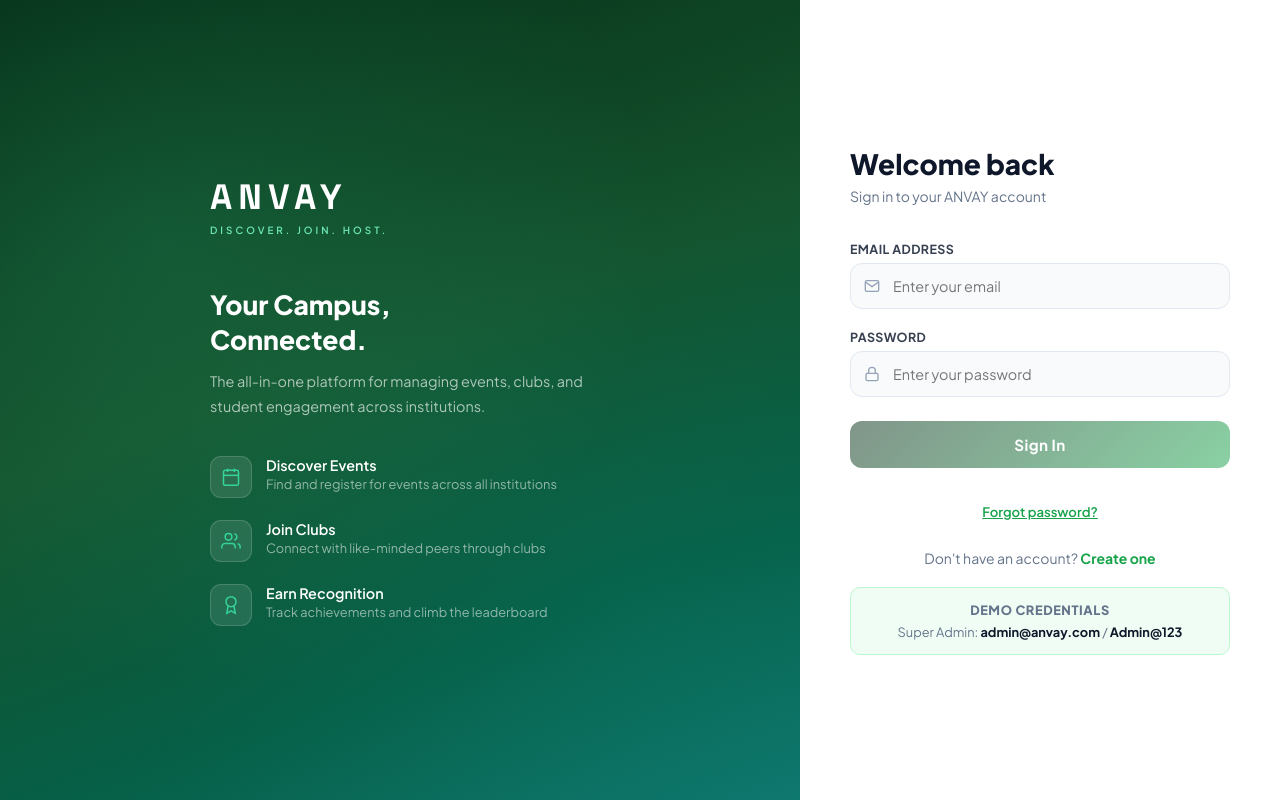
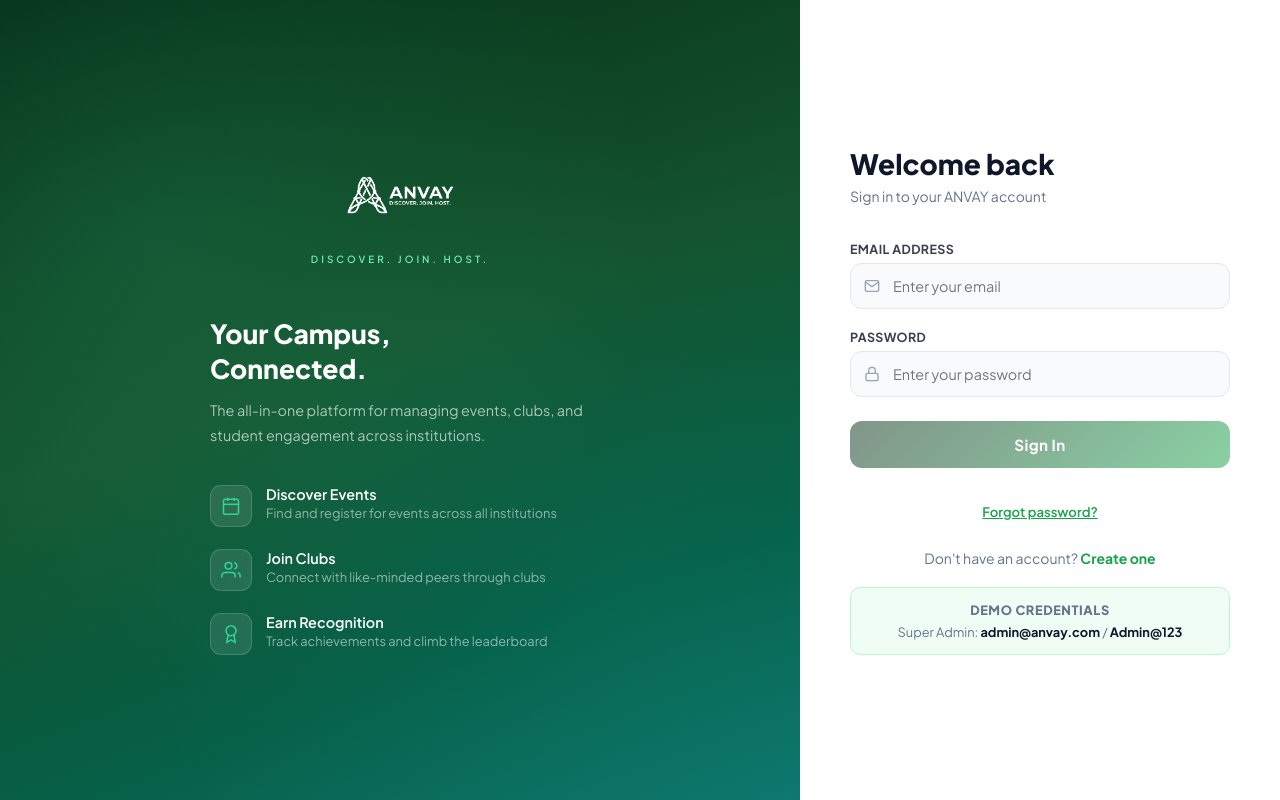
Before and after one commit to MithunJayant-M/ANVAY-POD-2, an Angular app in the folder frontend/anvay-app/: page /login in a window 1280 px wide. Built offline with nearby package versions, Linux system fonts and the light colour scheme.

Commit message:
Logo image is added

```diff
--- a/frontend/anvay-app/src/app/auth/login/login.component.css
+++ b/frontend/anvay-app/src/app/auth/login/login.component.css
@@ -14,10 +14,10 @@
   pointer-events:none;
 }
 .left-content { position:relative; z-index:1; max-width:380px; }
-.brand-area { margin-bottom:52px; }
-.brand-text { display:flex; flex-direction:column; }
-.brand-name { font-family:'Space Grotesk',sans-serif; font-size:2.2rem; font-weight:700; color:#fff; letter-spacing:6px; }
-.brand-tagline { font-size:.62rem; color:#6ee7b7; letter-spacing:3px; text-transform:uppercase; margin-top:5px; font-weight:600; }
+.brand-area { margin-bottom:52px; display:flex; justify-content:center; }
+.brand-text { display:flex; flex-direction:column; align-items:center; text-align:center; }
+.brand-logo { height:100px; width:auto; max-width:280px; display:block; object-fit:contain; }
+.brand-tagline { font-size:.62rem; color:#6ee7b7; letter-spacing:3px; text-transform:uppercase; margin-top:8px; font-weight:600; }
 
 .left-copy h2 { font-size:1.65rem; font-weight:800; color:#fff; margin-bottom:12px; line-height:1.3; }
 .left-copy p { color:rgba(255,255,255,.65); font-size:.9rem; line-height:1.75; margin-bottom:36px; }
@@ -124,6 +124,10 @@
 .fp-success { text-align:center; padding:8px 0; }
 .fp-success-icon { width:56px; height:56px; border-radius:50%; background:#dcfce7; color:#16a34a; font-size:1.6rem; font-weight:700; display:flex; align-items:center; justify-content:center; margin:0 auto 16px; }
 
+@media(max-width:1024px) {
+  .brand-logo { height:84px; }
+  .brand-area { margin-bottom:36px; }
+}
 @media(max-width:768px) {
   .login-left { display:none; }
   .login-right { width:100%; padding:24px 16px; }
--- a/frontend/anvay-app/src/app/auth/login/login.component.html
+++ b/frontend/anvay-app/src/app/auth/login/login.component.html
@@ -4,7 +4,7 @@
     <div class="left-content">
       <div class="brand-area">
         <div class="brand-text">
-          <span class="brand-name">ANVAY</span>
+          <img src="assets/anvaylogo1.png" alt="Anvay Logo" class="brand-logo">
           <span class="brand-tagline">DISCOVER. JOIN. HOST.</span>
         </div>
       </div>
```
